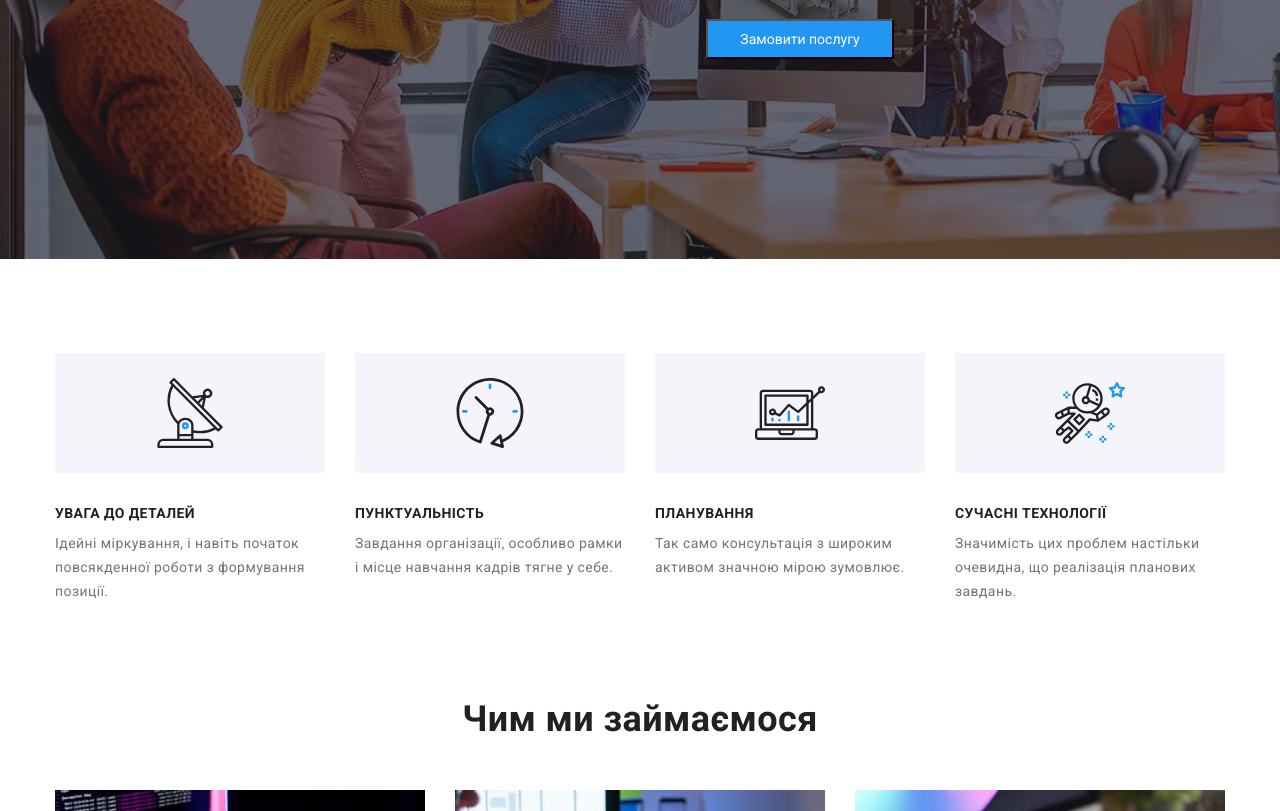
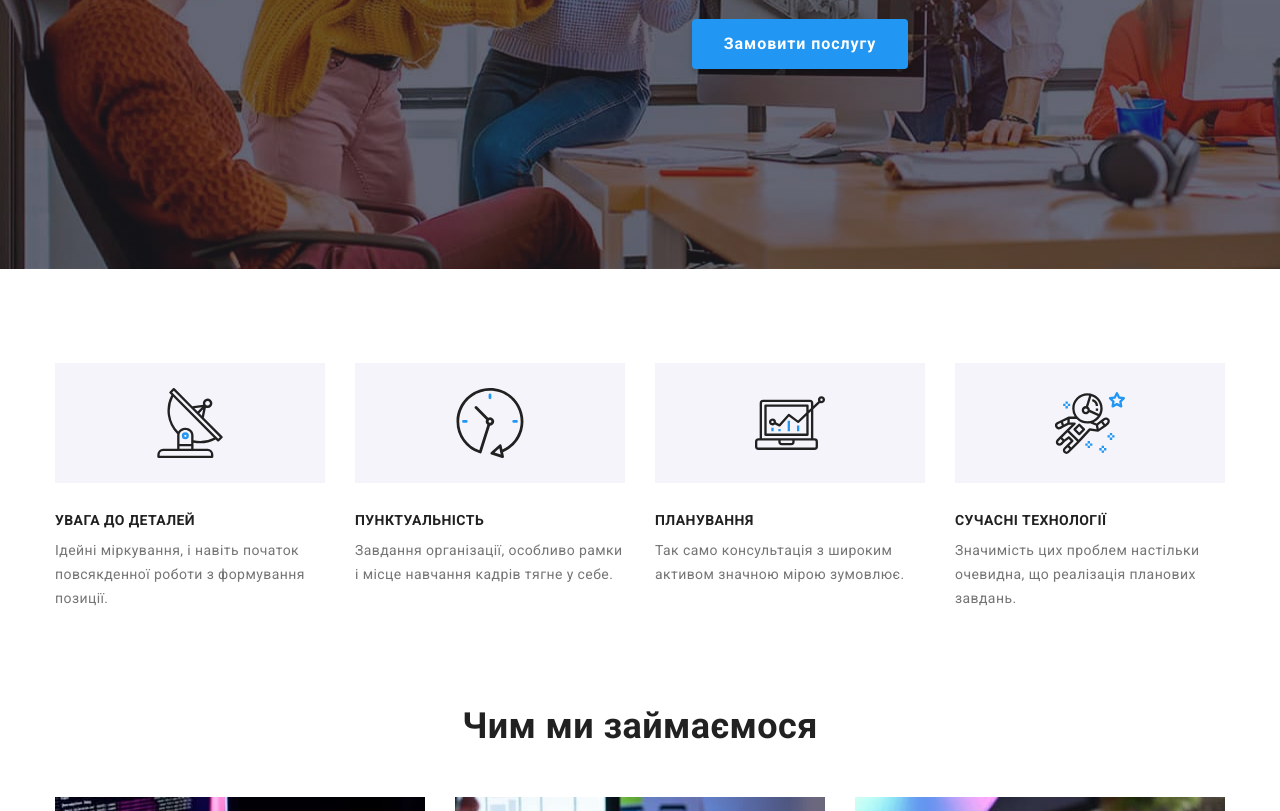
Before and after one commit to AleksPastukhov/goit-markup-hw-04, a plain HTML site: page index.html in a window 1280 px wide. Shown: the part 412-1223 px from the top of the page. Drawn offline with nearby package versions, Linux system fonts and the light colour scheme.

Commit message:
Править помилки

```diff
--- a/css/style.css
+++ b/css/style.css
@@ -219,24 +219,17 @@ body {
 
 .features.list {
   display: flex;
-  /* flex-wrap: wrap; */
+  gap: 30px;
 }
 
-.feauters-icon {
-  width: 270px;
+.feauters-icon-box {
+  display: flex;
+  align-items: center;
+  justify-content: center;
   height: 120px;
-  padding: 25px 100px;
-
   margin-bottom: 30px;
 
   background-color: var(--secondary-bg-color);
-
-  align-items: center;
-  justify-content: center;
-}
-
-.features .item:not(:last-child) {
-  margin-right: 30px;
 }
 
 .features .item {
@@ -283,10 +276,6 @@ body {
     0px 2px 1px rgba(0, 0, 0, 0.2);
   border-radius: 0px 0px 4px 4px;
 }
-
-/* .team-item:not(:last-child) {
-  margin-right: 30px;
-} */
 
 .team-img {
   display: block;
@@ -387,8 +376,17 @@ body {
 .hero-button {
   padding: 10px 32px;
 
+  font-weight: 700;
+  font-size: 16px;
+  line-height: 1.88;
+  letter-spacing: 0.06em;
   color: var(--main-bg-color);
   background-color: var(--akcent-color);
+
+  border: none;
+  box-shadow: 0px 4px 4px rgba(0, 0, 0, 0.15);
+  border-radius: 4px;
+  cursor: pointer;
 }
 
 .button.secondary {
@@ -505,6 +503,7 @@ body {
 .portfolio.list {
   display: flex;
   flex-wrap: wrap;
+  gap: 30px;
 }
 
 .portfolio-btn > .item:hover,
@@ -513,20 +512,12 @@ body {
     1px 4px 6px rgba(0, 0, 0, 0.16);
 }
 
-.portfolio .portfolio-item:not(:nth-child(3n + 3)) {
-  margin-right: 30px;
-}
-.portfolio .portfolio-item:not(:nth-last-child(-n + 3)) {
-  margin-bottom: 30px;
+.portfolio-item {
+  width: 370px;
 }
 
-.portfolio-item {
-  width: 370px;
-  height: 404px;
-}
-
-.portfolio-item:hover,
-.portfolio-item:focus {
+.portfolio-link:hover,
+.portfolio-link:focus {
   box-shadow: 0px 1px 1px rgba(0, 0, 0, 0.12), 0px 4px 4px rgba(0, 0, 0, 0.06),
     1px 4px 6px rgba(0, 0, 0, 0.16);
 }
--- a/index.html
+++ b/index.html
@@ -66,36 +66,44 @@
           <h2 class="visually-hidden">Наші переваги</h2>
           <ul class="features list">
             <li class="item">
+              <div class="feauters-icon-box">
                 <svg class="feauters-icon" width="70px" height="70px">
                   <use href="./images/icons.svg#antenna"></use>
                 </svg>
+              </div>
               <h3 class="features-title">УВАГА ДО ДЕТАЛЕЙ</h3>
               <p class="features-text">
                 Ідейні міркування, і навіть початок повсякденної роботи з формування позиції.
               </p>
             </li>
             <li class="item">
+              <div class="feauters-icon-box">
                 <svg class="feauters-icon" width="70px" height="70px">
                   <use href="./images/icons.svg#clock"></use>
                 </svg>
+              </div>
               <h3 class="features-title">ПУНКТУАЛЬНІСТЬ</h3>
               <p class="features-text">
                 Завдання організації, особливо рамки і місце навчання кадрів тягне у себе.
               </p>
             </li>
             <li class="item">
+              <div class="feauters-icon-box">
                 <svg class="feauters-icon" width="70px" height="70px">
                   <use href="./images/icons.svg#diagram"></use>
                 </svg>
+              </div>
               <h3 class="features-title">ПЛАНУВАННЯ</h3>
               <p class="features-text">
                 Так само консультація з широким активом значною мірою зумовлює.
               </p>
             </li>
             <li class="item">
+              <div class="feauters-icon-box">
                 <svg class="feauters-icon" width="70px" height="70px">
                   <use href="./images/icons.svg#astronaut"></use>
                 </svg>
+              </div>
               <h3 class="features-title">СУЧАСНІ ТЕХНОЛОГІЇ</h3>
               <p class="features-text">
                 Значимість цих проблем настільки очевидна, що реалізація планових завдань.
```
Lines whose indentation alone changed are shown as unchanged.
